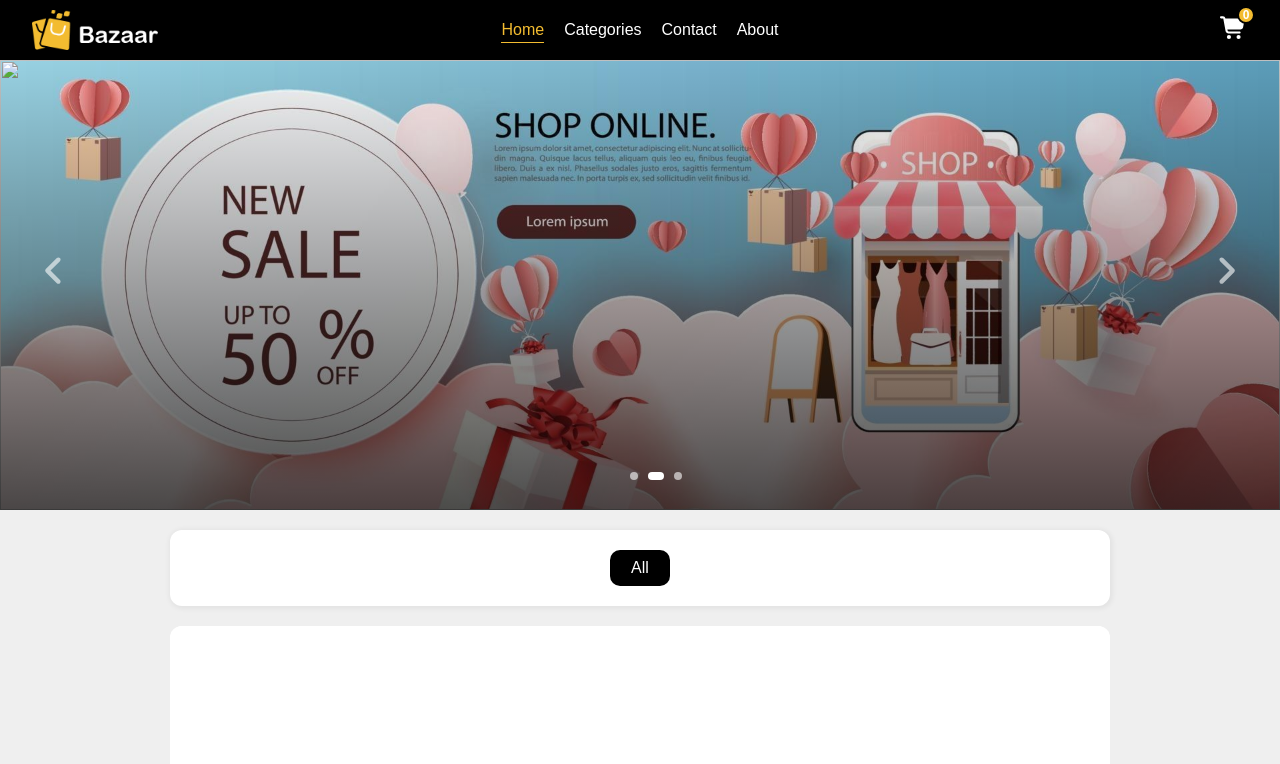
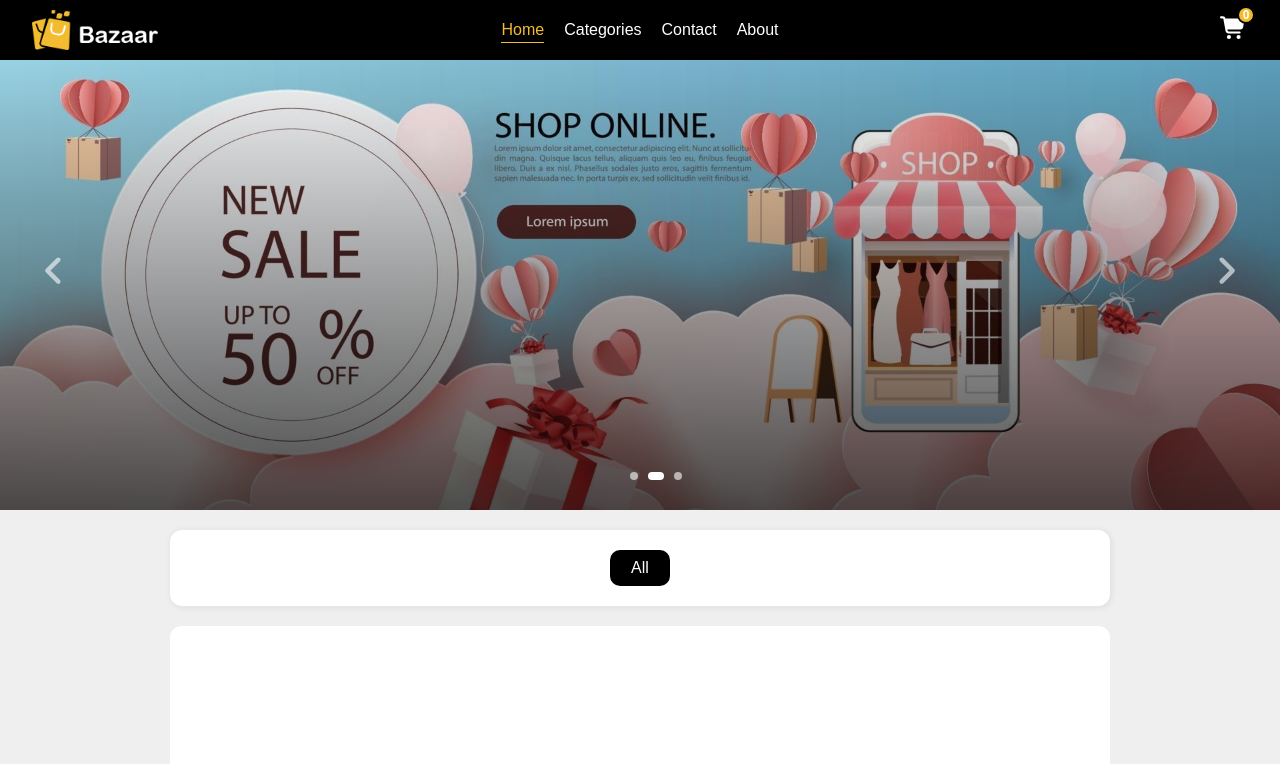
Before and after one commit to mo3lii/bazaar-ecommerce, a plain HTML site: page index.html in a window 1280 px wide. Shown: the top 764 px of the page. Drawn offline with Linux system fonts and the light colour scheme; some packages are replaced by stand-ins of ours; no server answers; a script that the page names is missing.

Commit message:
update slider default image path

```diff
--- a/index.html
+++ b/index.html
@@ -41,9 +41,9 @@
     <!-- start slider -->
     <div class="slider">
       <div class="overlay"></div>
-      <img src="/images/slider/slider00.jpg" alt="" />
-      <img src="/images/slider/slider00.jpg" alt="" />
-      <img src="/images/slider/slider00.jpg" alt="" />
+      <img src="/images/slider00.jpg" alt="" />
+      <!-- <img src="/images/slider/slider00.jpg" alt="" />
+      <img src="/images/slider/slider00.jpg" alt="" /> -->
 
       <div class="controls">
         <i class="fa-solid fa-angle-left" id="slider-left"></i>
```
